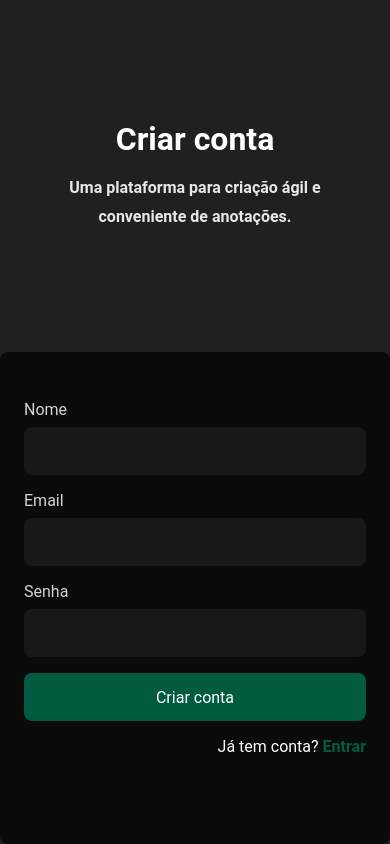
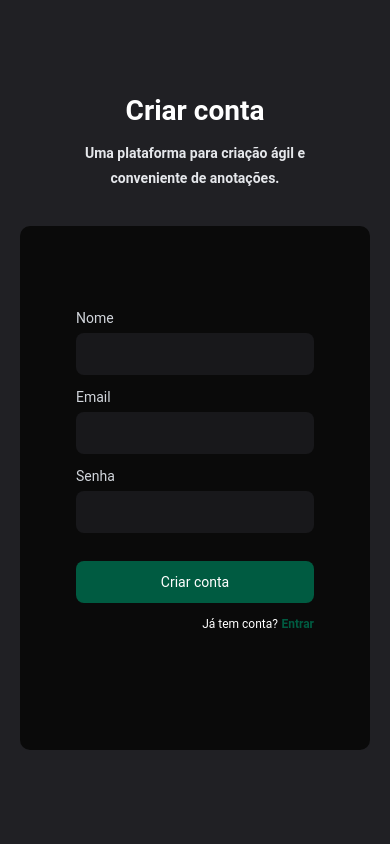
Before and after one commit to DamasoMagno/Annotes, a React (Vite) app: page /signup in a window 390 px wide. Built offline with nearby package versions, Linux system fonts and the light colour scheme.

Commit message:
refactor: Responsive layout refactored

```diff
--- a/src/pages/SignIn/index.tsx
+++ b/src/pages/SignIn/index.tsx
@@ -2,9 +2,9 @@ import { GoogleLogo } from 'phosphor-react'
 import { Link } from 'react-router-dom'
 
 import { Button } from '../../components/Button'
+import { Input } from '../../components/Input'
 
-import { Container, Description, Form } from './styles'
-import { Input } from '../../components/Input'
+import { Container, Description, Form, Message } from './styles'
 
 export function SignIn() {
   return (
@@ -21,10 +21,10 @@ export function SignIn() {
           <Button>Fazer login</Button>
         </form>
 
-        <span className="register">
+        <Message className="register">
           Não tem conta?
-          <Link to="/signUp"> Registre-se</Link>
-        </span>
+          <Link to="/signUp">Registre-se</Link>
+        </Message>
 
         <Button variant="outline">
           <GoogleLogo />
--- a/src/pages/SignIn/styles.ts
+++ b/src/pages/SignIn/styles.ts
@@ -3,28 +3,22 @@ import styled from 'styled-components'
 export const Container = styled.div`
   height: 100vh;
   width: 100%;
+  padding: 0 1rem;
 
   display: flex;
   flex-direction: column;
   align-items: center;
-  justify-content: space-between;
+  justify-content: center;
+  gap: 2.5rem;
 
   @media (min-width: 1024px) {
     flex-direction: row;
-    justify-content: center;
-    gap: 15rem;
   }
 `
 
 export const Description = styled.div`
   text-align: center;
   max-width: 300px;
-
-  display: flex;
-  flex-direction: column;
-  justify-content: center;
-  align-items: center;
-  flex: 1;
 
   h1 {
     font-size: 2rem;
@@ -42,11 +36,10 @@ export const Description = styled.div`
 
 export const Form = styled.main`
   background-color: ${(props) => props.theme.colors['--neutral-950']};
-  border-radius: 8px;
+  border-radius: 10px;
   width: 100%;
-  max-width: 30rem;
-  max-height: 30.875rem;
-  padding: 3rem 1.5rem;
+  max-width: 25rem;
+  padding: 6rem 4rem;
 
   display: flex;
   flex-direction: column;
@@ -61,19 +54,20 @@ export const Form = styled.main`
       margin-top: 1rem;
     }
   }
+`
 
-  .register {
+export const Message = styled.div`
   align-self: flex-end;
   color: white;
   font-size: 0.875rem;
   display: block;
-    font-size: 1rem;
+  font-size: 0.857rem;
   margin: 1rem 0 2.5rem;
 
   a {
+    margin-left: 0.255rem;
     text-decoration: none;
     font-weight: bold;
     color: #005b41;
   }
-  }
 `
--- a/src/pages/SignUp/index.tsx
+++ b/src/pages/SignUp/index.tsx
@@ -4,6 +4,7 @@ import { Button } from '../../components/Button'
 import { Input } from '../../components/Input'
 
 import { Container, Description, Form } from './styles'
+import { Message } from '../SignIn/styles'
 
 export function SignUp() {
   return (
@@ -21,10 +22,10 @@ export function SignUp() {
           <Button>Criar conta</Button>
         </form>
 
-        <span className="register">
+        <Message className="login">
           Já tem conta?
-          <Link to="/"> Entrar</Link>
-        </span>
+          <Link to="/login">Entrar</Link>
+        </Message>
       </Form>
     </Container>
   )
--- a/src/pages/SignUp/styles.ts
+++ b/src/pages/SignUp/styles.ts
@@ -3,28 +3,22 @@ import styled from 'styled-components'
 export const Container = styled.div`
   height: 100vh;
   width: 100%;
+  padding: 0 1rem;
 
   display: flex;
   flex-direction: column;
   align-items: center;
-  justify-content: space-between;
+  justify-content: center;
+  gap: 2.5rem;
 
   @media (min-width: 1024px) {
     flex-direction: row;
-    justify-content: center;
-    gap: 15rem;
   }
 `
 
 export const Description = styled.div`
   text-align: center;
   max-width: 300px;
-
-  display: flex;
-  flex-direction: column;
-  justify-content: center;
-  align-items: center;
-  flex: 1;
 
   h1 {
     font-size: 2rem;
@@ -42,11 +36,10 @@ export const Description = styled.div`
 
 export const Form = styled.main`
   background-color: ${(props) => props.theme.colors['--neutral-950']};
-  border-radius: 8px;
+  border-radius: 10px;
   width: 100%;
-  max-width: 30rem;
-  max-height: 30.875rem;
-  padding: 3rem 1.5rem;
+  max-width: 25rem;
+  padding: 6rem 4rem;
 
   display: flex;
   flex-direction: column;
@@ -56,20 +49,9 @@ export const Form = styled.main`
     display: flex;
     flex-direction: column;
     gap: 1rem;
-  }
 
-  .register {
-    align-self: flex-end;
-    color: white;
-    font-size: 0.875rem;
-    display: block;
-    font-size: 1rem;
-    margin: 1rem 0 2.5rem;
-
-    a {
-      text-decoration: none;
-      font-weight: bold;
-      color: #005b41;
+    button {
+      margin-top: 1rem;
     }
   }
 `
--- a/src/styles/Global.ts
+++ b/src/styles/Global.ts
@@ -20,6 +20,12 @@ export const GlobalStyles = createGlobalStyle`
     box-sizing: border-box;
   }
 
+  html {
+    @media screen and (max-width: 728px) {
+      font-size: .875rem;
+    }
+  }
+
   body {
     background: #202024;
     height: 100vh;
```
Lines whose indentation alone changed are shown as unchanged.
